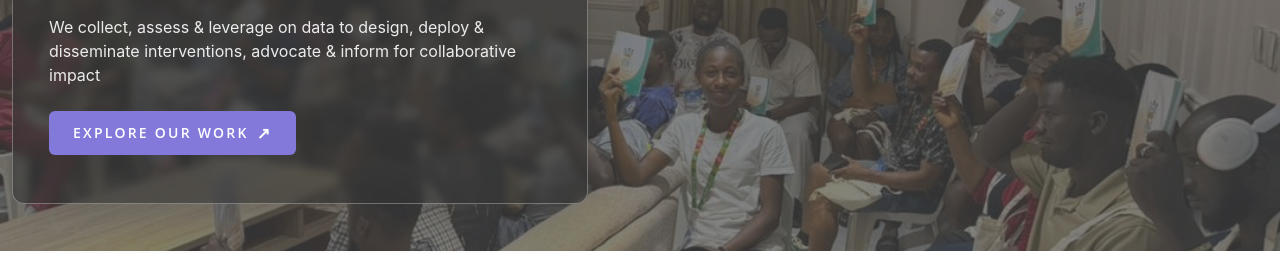
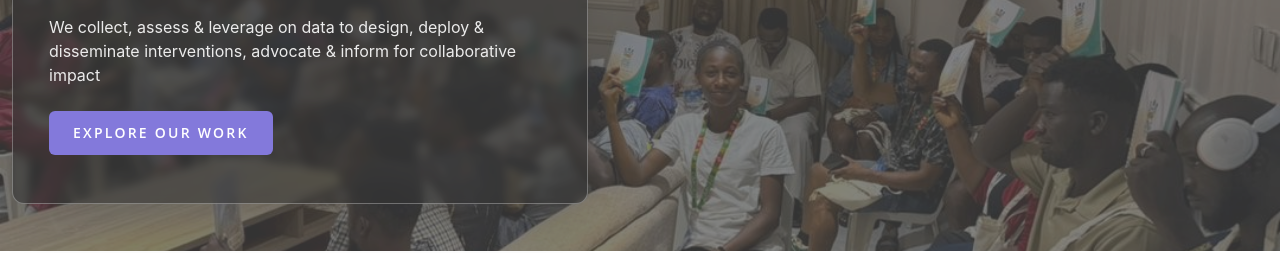
Before and after one commit to skills-outside-school1/sosf-client, a Next.js app: page /leadership/bello-tongo in a window 1280 px wide. Shown: the part 2660-2913 px from the top of the page. Built offline with nearby package versions, Linux system fonts and the light colour scheme; no server answers.

Commit message:
comment a span from the Global Component

```diff
--- a/src/components/shared/Atoms/GlobalComponent.js
+++ b/src/components/shared/Atoms/GlobalComponent.js
@@ -87,7 +87,7 @@
                       >
                         {/* dynamic button title */}
                         {btntitles[index]}
-                        <span className="ml-2 text-base leading-none">↗</span>
+                        {/* <span className="ml-2 text-base leading-none">↗</span> */}
                       </button>
                     </Link>
                   </motion.div>
```
